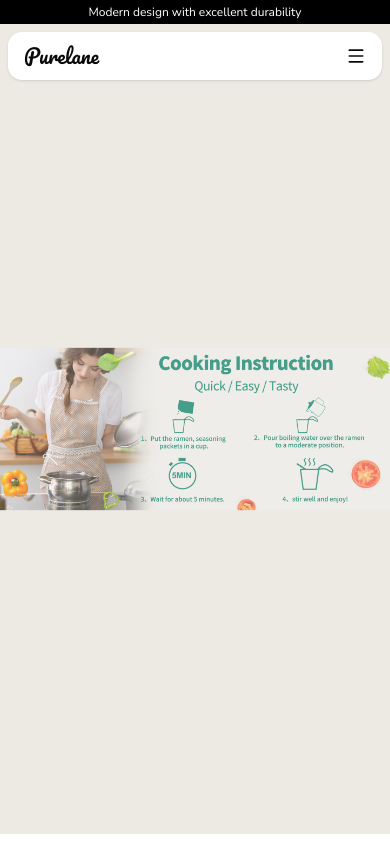
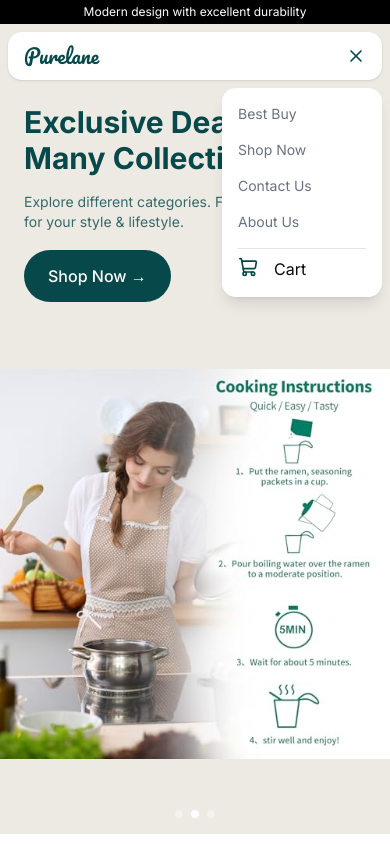
Before and after one commit to Rahi-007/Purelane, a Next.js app: page / in a window 390 px wide. Both pictures are taken after a click on the icon 356 px from the left and 56 px from the top of the page. Shown: the top 844 px of the page. Built offline with nearby package versions, Linux system fonts and the light colour scheme.

Commit message:
hero design updated

```diff
--- a/app/layout.tsx
+++ b/app/layout.tsx
@@ -1,12 +1,11 @@
 import type { Metadata } from "next";
-import { Nunito_Sans, Pacifico } from "next/font/google";
+import { Inter, Pacifico } from "next/font/google";
 import "./globals.css";
 
-const lato = Nunito_Sans({
+const inter = Inter({
   subsets: ["latin"],
-  weight: ["300", "400", "700", "900"],
-  style: ["normal", "italic"],
-  variable: "--font-nunito-sans",
+  weight: ["400", "500", "700", "900"],
+  variable: "--font-inter",
 });
 
 const pacifico = Pacifico({
@@ -27,7 +26,7 @@ export default function RootLayout({
   return (
     <html lang="en" suppressHydrationWarning>
       <body
-        className={`${lato.className} ${pacifico.variable} antialiased`}
+        className={`${inter.className} ${pacifico.variable} antialiased`}
       >
         {children}
       </body>
--- a/components/common/Footer.tsx
+++ b/components/common/Footer.tsx
@@ -7,8 +7,8 @@ import { motion } from "framer-motion";
 const Footer = () => {
   return (
     <motion.footer
-      initial={{ opacity: 0, y: 30 }}
-      whileInView={{ opacity: 1, y: 0 }}
+      initial={{ opacity: 0 }}
+      whileInView={{ opacity: 1 }}
       viewport={{ once: false, amount: 0.1 }}
       transition={{ duration: 0.6 }}
       className="bg-black text-white"
--- a/components/common/Hero.tsx
+++ b/components/common/Hero.tsx
@@ -2,26 +2,21 @@
 
 import Image from "next/image";
 import { useEffect, useState } from "react";
-import { AnimatePresence, motion } from "framer-motion";
+import { motion, AnimatePresence } from "framer-motion";
+import Link from "next/link";
 
 const images = [
   "/products/product_03_des_03.jpg",
   "/products/product_03_des_04.jpg",
-  "/products/product_03_des_05.jpg"
+  "/products/product_03_des_05.jpg",
 ];
 
 const Hero = () => {
   const [current, setCurrent] = useState(0);
-  const [fade, setFade] = useState(true);
 
   useEffect(() => {
     const interval = setInterval(() => {
-      setFade(false);
-
-      setTimeout(() => {
-        setCurrent((prev) => (prev + 1) % images.length);
-        setFade(true);
-      }, 500);
+      setCurrent((prev) => (prev + 1) % images.length);
     }, 8000);
 
     return () => clearInterval(interval);
@@ -35,6 +30,7 @@ const Hero = () => {
         transition={{ duration: 0.8 }}
         className="relative h-full w-full overflow-hidden sm:rounded-2xl sm:border"
       >
+        {/* IMAGE SLIDER */}
         <AnimatePresence mode="wait">
           <motion.div
             key={current}
@@ -42,19 +38,77 @@ const Hero = () => {
             animate={{ opacity: 1, scale: 1 }}
             exit={{ opacity: 0 }}
             transition={{ duration: 0.8 }}
-            className="absolute inset-0"
+            className="absolute inset-0 top-40 sm:top-0 h-[90vh] sm:h-auto"
           >
             <Image
               src={images[current]}
-              alt={`Banner ${current + 1}`}
+              alt="Hero Image"
               fill
               priority
-              className="object-contain md:object-cover"
+              className="hidden sm:block sm:object-cover"
             />
+            <Image
+              src="/products/product_03_07.jpg"
+              alt="Hero Image"
+              fill
+              priority
+              className="object-contain sm:hidden"
+            />
+            </motion.div>
+        </AnimatePresence>
+
+        {/* DARK OVERLAY */}
+        {/* <div className="absolute inset-0 bg-black/20" /> */}
+
+        {/* CONTENT OVER IMAGE */}
+        <div className="absolute top-20 sm:top-0 sm:inset-0 flex flex-col justify-center px-6 sm:px-16 md:gap-2">
+          <motion.h1
+            initial={{ opacity: 0, y: 30 }}
+            animate={{ opacity: 1, y: 0 }}
+            transition={{ delay: 0.2 }}
+            className="text-[#07484a] text-3xl sm:text-5xl font-bold max-w-xl"
+          >
+            Exclusive Deals of Many Collections
+          </motion.h1>
+
+          <motion.p
+            initial={{ opacity: 0, y: 30 }}
+            animate={{ opacity: 1, y: 0 }}
+            transition={{ delay: 0.35 }}
+            className="text-[#07484a]/80 mt-4 mb-2 max-w-md text-sm pr-6 sm:pr-0 sm:text-base"
+          >
+            Explore different categories. Find the best deals for your style &
+            lifestyle.
+          </motion.p>
+
+          <motion.div
+            initial={{ opacity: 0, y: 30 }}
+            animate={{ opacity: 1, y: 0 }}
+            transition={{ delay: 0.5 }}
+            whileTap={{ scale: 0.98 }}
+            className="mt-6"
+          >
+            <Link
+              href="/shop"
+              className="bg-[#07484a] text-white px-6 py-4 rounded-full font-medium hover:bg-[#04484b] hover:text-white transition"
+            >
+              Shop Now →
+            </Link>
           </motion.div>
-        </AnimatePresence>
+        </div>
+
+        {/* DOT INDICATOR */}
+        <div className="absolute bottom-4 left-1/2 -translate-x-1/2 flex gap-2">
+          {images.map((_, i) => (
+            <div
+              key={i}
+              className={`h-2 w-2 rounded-full transition ${i === current ? "bg-white" : "bg-white/40"
+                }`}
+            />
+          ))}
+        </div>
       </motion.div>
-    </div >
+    </div>
   );
 };
 
--- a/components/common/Navbar.tsx
+++ b/components/common/Navbar.tsx
@@ -1,18 +1,24 @@
 "use client";
 
-import { Search, ShoppingCart, Menu } from "lucide-react";
+import { useRouter } from "next/navigation";
+import { Search, ShoppingCart, Menu, X } from "lucide-react";
 import { usePathname } from "next/navigation";
 import { useEffect, useState } from "react";
-import { motion } from "framer-motion";
+import { AnimatePresence, motion } from "framer-motion";
+import products from "../../data/product.json";
 import Link from "next/link";
+import Image from "next/image";
 
 interface IProps {
   gap?: boolean;
 }
 
 const Navbar = ({ gap = false }: IProps) => {
+  const router = useRouter();
   const pathname = usePathname();
   const [scrolled, setScrolled] = useState(false);
+  const [cartOpen, setCartOpen] = useState(false);
+  const [isOpen, setIsOpen] = useState(false);
   const top = gap ? "sm:top-12" : "sm:top-14";
 
   useEffect(() => {
@@ -31,6 +37,24 @@ const Navbar = ({ gap = false }: IProps) => {
     { label: "About Us", link: "/about" },
   ];
 
+  const loadCart = () => {
+    const cart = JSON.parse(
+      localStorage.getItem("cart") || "[]"
+    );
+
+    setCartItems(cart);
+  };
+
+  const [cartItems, setCartItems] = useState<
+    { id: number; quantity: number }[]
+  >(() => {
+    if (typeof window === "undefined") return [];
+
+    return JSON.parse(
+      localStorage.getItem("cart") || "[]"
+    );
+  });
+
   return (
     <div
       className={`fixed left-0 w-full z-50 transition-all duration-500
@@ -45,7 +69,7 @@ const Navbar = ({ gap = false }: IProps) => {
         <Link href="/">
           <motion.h1
             whileHover={{ scale: 1.05 }}
-            className="pl-4 text-xl"
+            className="pl-4 text-xl text-[#07484a]"
             style={{ fontFamily: "var(--font-pacifico)" }}
           >
             Purelane
@@ -60,31 +84,160 @@ const Navbar = ({ gap = false }: IProps) => {
               <Link
                 href={item.link}
                 className={`relative text-sm font-medium transition-colors ${pathname === item.link
-                  ? "text-black"
-                  : "text-gray-500 hover:text-black"
+                  ? "text-[#07484a]"
+                  : "text-gray-500 hover:text-[#07484a]"
                   }`}>
                 {item.label}
                 {pathname === item.link && (
                   <motion.div
                     layoutId="navbar-indicator"
-                    className="absolute -bottom-1 left-0 h-0.5 w-full bg-black"
+                    className="absolute -bottom-1 left-0 h-0.5 w-[94%] bg-[#07484a] ml-0.5"
                   />
                 )}
               </Link>
             </motion.span>
           ))}
         </div>
-
-        {/* Actions */}
         <div className="hidden sm:flex gap-4 items-center pr-4">
-          <Search className="w-5 h-5 cursor-pointer" />
-          <ShoppingCart className="w-5 h-5 cursor-pointer" />
+          {/* <Search className="w-5 h-5 cursor-pointer" /> */}
+          <ShoppingCart
+            className="w-5 h-5 cursor-pointer text-[#07484a] font-semibold"
+            onClick={() => {
+              loadCart();
+              setCartOpen(true);
+            }}
+          />
         </div>
 
         {/* Mobile */}
         <div className="sm:hidden pr-4">
-          <Menu className="w-5 h-5 cursor-pointer" />
+          {isOpen ? (
+            <X
+              className="w-5 h-5 cursor-pointer text-[#07484a]"
+              onClick={() => setIsOpen(false)}
+            />
+          ) : (
+            <Menu
+              className="w-5 h-5 cursor-pointer text-[#07484a]"
+              onClick={() => setIsOpen(true)}
+            />
+          )}
         </div>
+      </div>
+      <div className="relative">
+        <AnimatePresence>
+          {isOpen && (
+            <motion.div
+              initial={{ opacity: 0, y: -10 }}
+              animate={{ opacity: 1, y: 0 }}
+              exit={{ opacity: 0, y: -10 }}
+              className="absolute right-0 top-full mt-2 z-50 sm:hidden bg-white rounded-xl shadow-lg p-4 min-w-40"
+            >
+              <div className="flex flex-col gap-4">
+                {route.map((item) => (
+                  <Link
+                    key={item.link}
+                    href={item.link}
+                    onClick={() => setIsOpen(false)}
+                    className={`text-sm ${pathname === item.link
+                      ? "font-semibold text-[#07484a]"
+                      : "text-gray-500"
+                      }`}
+                  >
+                    {item.label}
+                  </Link>
+                ))}
+
+                <div className="flex gap-4 pt-2 border-t">
+                  {/* <Search className="w-5 h-5 cursor-pointer" /> */}
+                  <ShoppingCart
+                    className="w-5 h-5 cursor-pointer text-[#07484a]"
+                    onClick={() => {
+                      loadCart();
+                      setCartOpen(true);
+                    }}
+                  /> Cart
+                </div>
+              </div>
+            </motion.div>
+          )}
+        </AnimatePresence>
+        <AnimatePresence>
+          {cartOpen && (
+            <>
+              {/* Overlay */}
+              <motion.div
+                initial={{ opacity: 0 }}
+                animate={{ opacity: 1 }}
+                exit={{ opacity: 0 }}
+                onClick={() => setCartOpen(false)}
+                className="fixed inset-0 bg-black/40 z-50"
+              />
+
+              {/* Cart Drawer */}
+              <motion.div
+                initial={{ x: "100%" }}
+                animate={{ x: 0 }}
+                exit={{ x: "100%" }}
+                transition={{ duration: 0.3 }}
+                className="fixed top-0 right-0 h-screen w-[320px] bg-white z-50 shadow-xl p-4"
+              >
+                <div className="flex items-center justify-between border-b pb-4">
+                  <h2 className="font-semibold text-lg">
+                    Cart
+                  </h2>
+
+                  <X
+                    className="cursor-pointer"
+                    onClick={() => setCartOpen(false)}
+                  />
+                </div>
+
+                <div className="">
+                  {cartItems.length === 0 ? (
+                    <p>Your cart is empty</p>
+                  ) : (
+                    cartItems.map((item) => {
+                      const product = products.find(
+                        (p) => p.id === item.id
+                      );
+
+                      if (!product) return null;
+
+                      return (
+                        <div
+                          key={item.id}
+                          onClick={() => router.push(`/shop/${item.id}`)}
+                          className="flex items-start gap-3 border-b py-3 cursor-pointer"
+                        >
+                          <Image
+                            src={product.image[0]}
+                            alt={product.name}
+                            className="w-16 h-16 object-cover rounded"
+                            width={100}
+                            height={100}
+                          />
+
+                          <div>
+                            <h3 className="font-medium">
+                              {product.name}
+                            </h3>
+                            <p>Qty: {item.quantity}</p>
+                            <p>
+                              $
+                              {(product.discountPrice *
+                                item.quantity).toFixed(2)}
+                            </p>
+                          </div>
+                        </div>
+                      );
+                    })
+                  )}
+                </div>
+              </motion.div>
+            </>
+          )}
+        </AnimatePresence>
       </div>
     </div>
   );
--- a/components/common/Tittle.tsx
+++ b/components/common/Tittle.tsx
@@ -17,14 +17,14 @@ const Title = ({ title, link }: IProps) => {
         {...fadeRightAnimation(30, 0.6)}
         className="text-xl sm:text-2xl md:text-3xl font-bold text-gray-800 relative inline-block">
         {title}
-        <span className="absolute left-0 -bottom-2 h-1 w-16 bg-cyan-700 rounded-full" />
+        <span className="absolute left-0 -bottom-2 h-1 w-16 bg-[#07484a] rounded-full" />
       </motion.h2>
 
       {link && (
         <motion.div {...fadeLeftAnimation(-30, 0.6)}>
           <Link
             href="/"
-            className="group flex items-center gap-2 text-cyan-700 font-medium hover:text-cyan-900 transition"
+            className="group flex items-center gap-2 text-[#07484a] font-medium hover:text-[#043f41] transition"
           >
             See More
             <ArrowRight className="w-4 h-4 transition-transform group-hover:translate-x-1" />
```
Also changed, not shown: app/shop/page.tsx (+12 -12 lines), components/common/ContactForm.tsx (+23 -23 lines), components/product/ProductDetails.tsx (+33 -7 lines).
